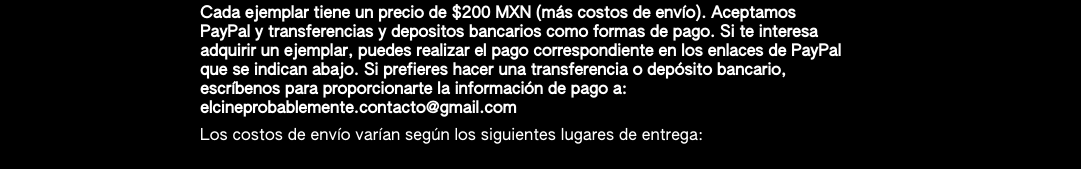
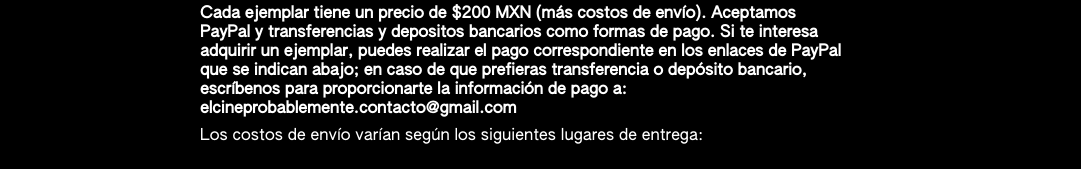
Before and after one commit to ecp-pruebas/sitio-web, a plain HTML site: page preventa.html in a window 1280 px wide. Shown: the part 375-544 px from the top of the page, without its empty margins (0-1081 px from the left). Drawn offline with Linux system fonts and the light colour scheme; files whose address does not match are found by name.

Commit message:
Update preventa.html

```diff
--- a/preventa.html
+++ b/preventa.html
@@ -27,7 +27,7 @@
 
 
 <p><b>Cada ejemplar tiene un precio de $200 MXN (más costos de envío).
-Aceptamos PayPal y transferencias y depositos bancarios como formas de pago. Si te interesa adquirir un ejemplar, puedes realizar el pago correspondiente en los enlaces de PayPal que se indican abajo. Si prefieres hacer una transferencia o depósito bancario, escríbenos para proporcionarte la información de pago a: elcineprobablemente.contacto@gmail.com</b></p>
+Aceptamos PayPal y transferencias y depositos bancarios como formas de pago. Si te interesa adquirir un ejemplar, puedes realizar el pago correspondiente en los enlaces de PayPal que se indican abajo; en caso de que prefieras transferencia o depósito bancario, escríbenos para proporcionarte la información de pago a: elcineprobablemente.contacto@gmail.com</b></p>
 
 
 <p>Los costos de envío varían según los siguientes lugares de entrega:</p>
```
